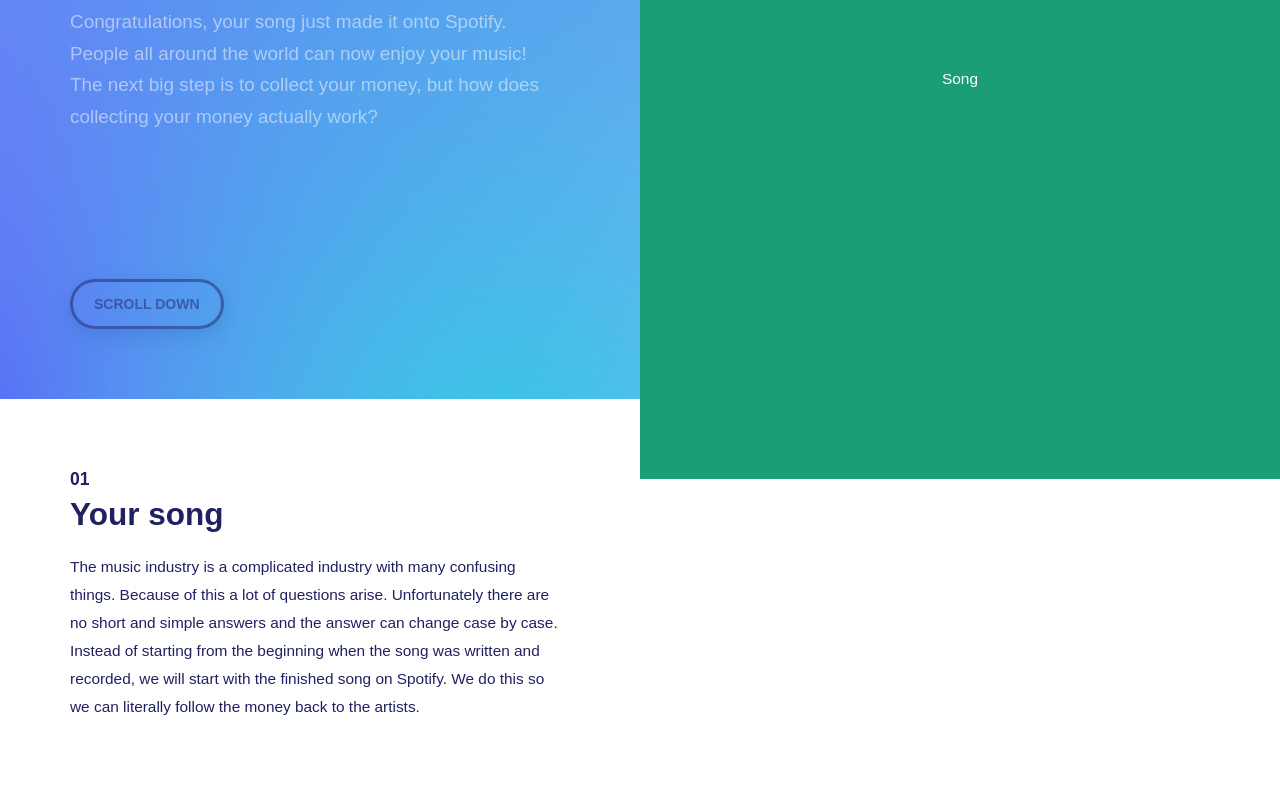
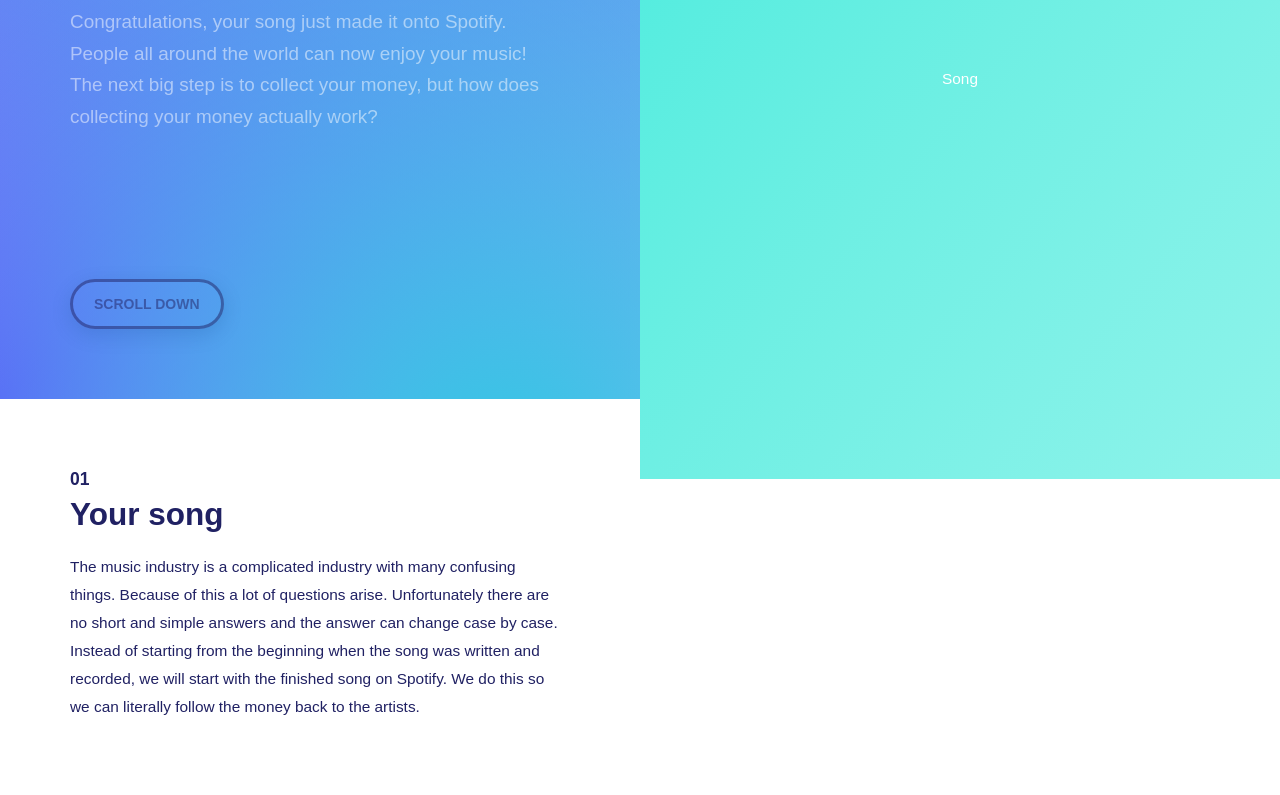
Before and after one commit to BrianJakobs/information-design, a website: page docs/index.html in a window 1280 px wide. Shown: the part 321-1116 px from the top of the page. Drawn offline with nearby package versions, Linux system fonts and the light colour scheme; a web font is replaced by a local one.

Commit message:
add background style

```diff
--- a/docs/style.css
+++ b/docs/style.css
@@ -226,25 +226,101 @@ nav {
 .level-0 {
   z-index: 4;
   font-size: 15vmin;
-  width: 100%;
+  width: 100% !important;
+}
+
+#song {
+  background-image: linear-gradient(
+    to right bottom,
+    #42ebdc,
+    #5aede0,
+    #6eefe3,
+    #7ff1e7,
+    #8ef3ea
+  );
 }
 
 .level-1 {
   z-index: 3;
   font-size: 10vmin;
-  width: 100%;
+  width: 100% !important;
+}
+
+#digital-radio {
+  background-image: linear-gradient(
+    to right bottom,
+    #8ef3ea,
+    #98f4ec,
+    #a1f5ee,
+    #aaf6ef,
+    #b3f7f1
+  );
+}
+
+#non-digital-radio {
+  background-image: linear-gradient(
+    to right bottom,
+    #6c43ff,
+    #7c57ff,
+    #8b6aff,
+    #997cff,
+    #a78eff
+  );
 }
 
 .level-2 {
   z-index: 2;
   font-size: 5vmin;
-  width: 100%;
+  width: 100% !important;
 }
 
+#pro-image {
+  background-image: linear-gradient(
+    to right bottom,
+    #71a3f3,
+    #7aa9f4,
+    #83aff5,
+    #8bb4f5,
+    #94baf6
+  );
+}
+
+#record-label {
+  background-image: linear-gradient(
+    to right bottom,
+    #a78eff,
+    #ae98ff,
+    #b6a1ff,
+    #bdabff,
+    #c4b4ff
+  );
+}
 .level-3 {
   z-index: 1;
   font-size: 2.5vmin;
-  width: 100%;
+  width: 100% !important;
+}
+
+#music-publisher {
+  background-image: linear-gradient(
+    to right bottom,
+    #94baf6,
+    #9dc0f7,
+    #a6c5f8,
+    #afcbf8,
+    #b8d1f9
+  );
+}
+
+#record-artist {
+  background-image: linear-gradient(
+    to right bottom,
+    #c4b4ff,
+    #ccbdff,
+    #d3c6ff,
+    #dbd0ff,
+    #e2d9ff
+  );
 }
 
 .test-class {
```
